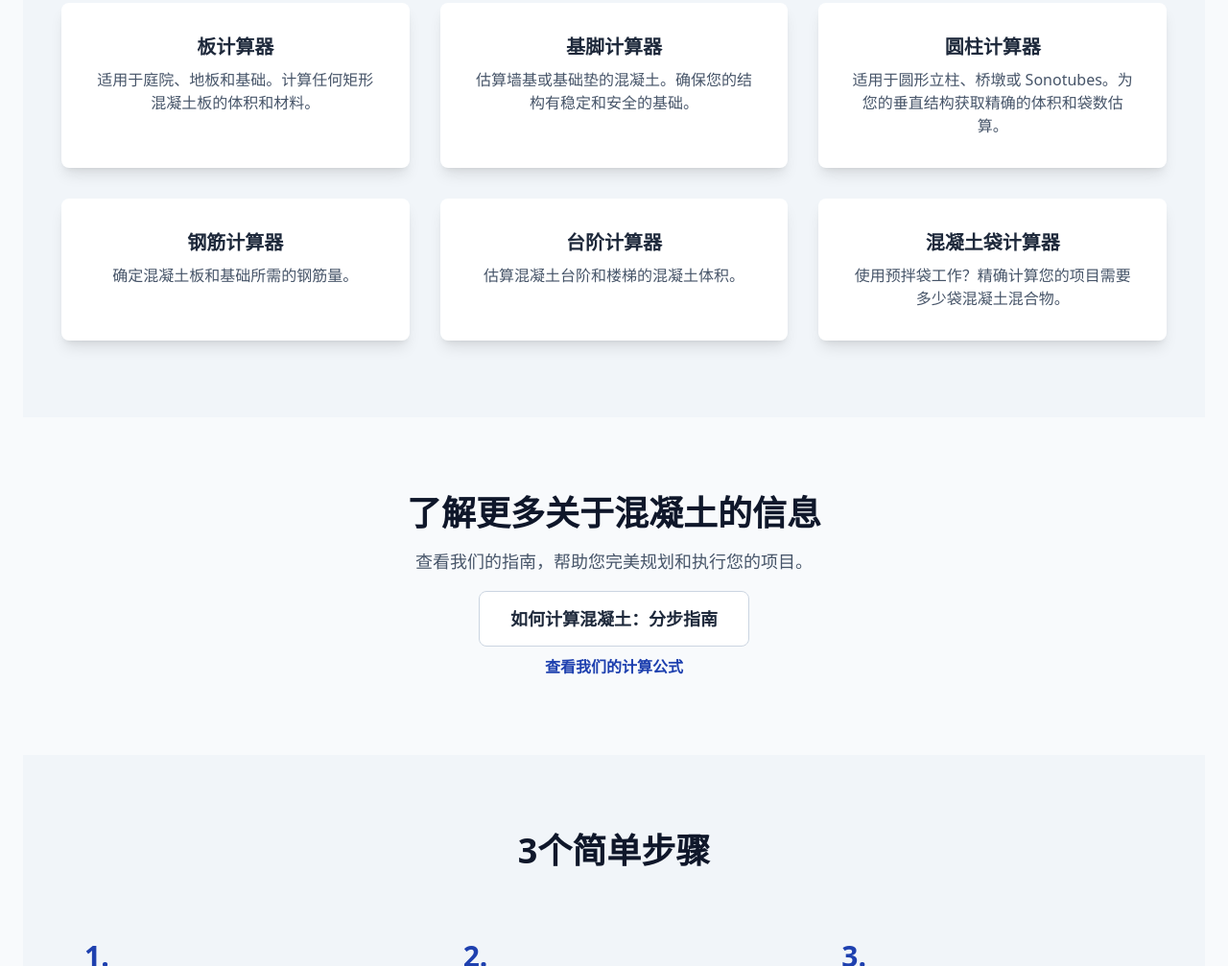
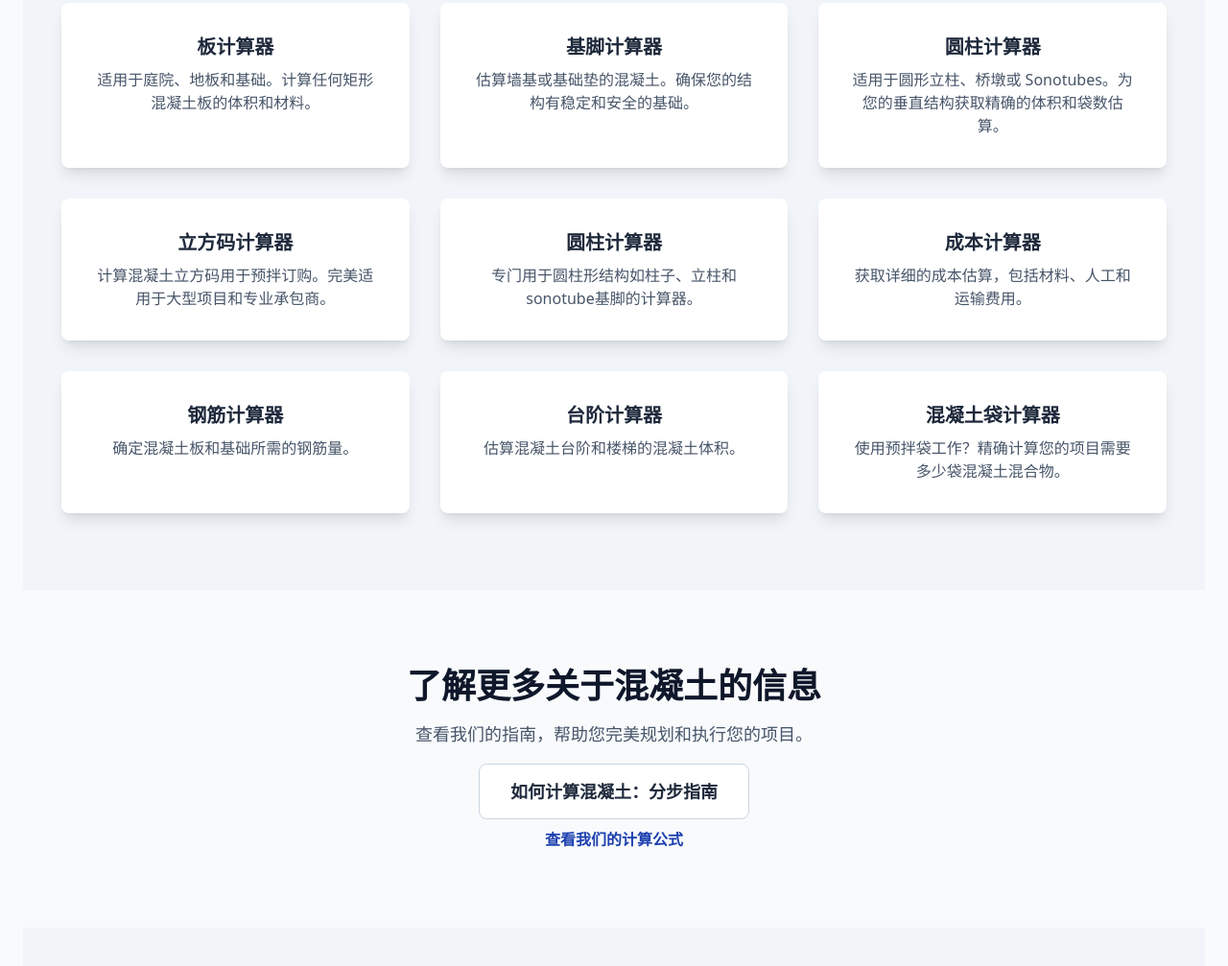
Before and after one commit to yunweiguo/concrete-calculator-vanilla, a plain HTML site: page zh/index.html in a window 1280 px wide. Shown: the part 1922-2929 px from the top of the page at 96% size. Drawn offline with nearby package versions, Linux system fonts and the light colour scheme.

Commit message:
主页优化

```diff
--- a/sitemap.xml
+++ b/sitemap.xml
@@ -83,6 +83,10 @@
     <lastmod>2025-07-19</lastmod>
   </url>
   <url>
+    <loc>https://concrete-calculator.pro/zh/concrete-calculator-yards.html</loc>
+    <lastmod>2025-09-01</lastmod>
+  </url>
+  <url>
     <loc>https://concrete-calculator.pro/zh/concrete-calculator-formula.html</loc>
     <lastmod>2025-07-11</lastmod>
   </url>
--- a/zh/header.html
+++ b/zh/header.html
@@ -15,9 +15,9 @@
                         <a href="/zh/slab-calculator.html" class="block px-4 py-2 text-sm text-slate-700 hover:bg-slate-100">板计算器</a>
                         <a href="/zh/footing-calculator.html" class="block px-4 py-2 text-sm text-slate-700 hover:bg-slate-100">地基计算器</a>
                         <a href="/zh/bag-calculator.html" class="block px-4 py-2 text-sm text-slate-700 hover:bg-slate-100">袋数计算器</a>
-                        <a href="/zh/rebar-calculator.html" class="block px-4 py-2 text-sm text-slate-700 hover:bg-slate-100">钢筋计算器</a>
-                        <a href="/zh/column-calculator.html" class="block px-4 py-2 text-sm text-slate-700 hover:bg-slate-100">圆柱计算器</a>
-                        <a href="/zh/stairs-calculator.html" class="block px-4 py-2 text-sm text-slate-700 hover:bg-slate-100">台阶计算器</a>
+                        <a href="/zh/concrete-calculator-yards.html" class="block px-4 py-2 text-sm text-slate-700 hover:bg-slate-100">立方码计算器</a>
+                        <a href="/zh/concrete-calculator-cylinder.html" class="block px-4 py-2 text-sm text-slate-700 hover:bg-slate-100">圆柱计算器</a>
+                        <a href="/zh/concrete-calculator-cost.html" class="block px-4 py-2 text-sm text-slate-700 hover:bg-slate-100">成本计算器</a>
                         <a href="/zh/rebar-calculator.html" class="block px-4 py-2 text-sm text-slate-700 hover:bg-slate-100">钢筋计算器</a>
                         <a href="/zh/column-calculator.html" class="block px-4 py-2 text-sm text-slate-700 hover:bg-slate-100">圆柱计算器</a>
                         <a href="/zh/stairs-calculator.html" class="block px-4 py-2 text-sm text-slate-700 hover:bg-slate-100">台阶计算器</a>
@@ -50,9 +50,9 @@
         <a href="/zh/slab-calculator.html" class="block px-3 py-2 rounded-md text-base font-medium text-slate-700 hover:text-brand-primary hover:bg-slate-100">板计算器</a>
         <a href="/zh/footing-calculator.html" class="block px-3 py-2 rounded-md text-base font-medium text-slate-700 hover:text-brand-primary hover:bg-slate-100">地基计算器</a>
         <a href="/zh/bag-calculator.html" class="block px-3 py-2 rounded-md text-base font-medium text-slate-700 hover:text-brand-primary hover:bg-slate-100">袋装混凝土计算器</a>
-        <a href="/zh/rebar-calculator.html" class="block px-3 py-2 rounded-md text-base font-medium text-slate-700 hover:text-brand-primary hover:bg-slate-100">钢筋计算器</a>
-        <a href="/zh/column-calculator.html" class="block px-3 py-2 rounded-md text-base font-medium text-slate-700 hover:text-brand-primary hover:bg-slate-100">圆柱计算器</a>
-        <a href="/zh/stairs-calculator.html" class="block px-3 py-2 rounded-md text-base font-medium text-slate-700 hover:text-brand-primary hover:bg-slate-100">台阶计算器</a>
+        <a href="/zh/concrete-calculator-yards.html" class="block px-3 py-2 rounded-md text-base font-medium text-slate-700 hover:text-brand-primary hover:bg-slate-100">立方码计算器</a>
+        <a href="/zh/concrete-calculator-cylinder.html" class="block px-3 py-2 rounded-md text-base font-medium text-slate-700 hover:text-brand-primary hover:bg-slate-100">圆柱计算器</a>
+        <a href="/zh/concrete-calculator-cost.html" class="block px-3 py-2 rounded-md text-base font-medium text-slate-700 hover:text-brand-primary hover:bg-slate-100">成本计算器</a>
         <a href="/zh/rebar-calculator.html" class="block px-3 py-2 rounded-md text-base font-medium text-slate-700 hover:text-brand-primary hover:bg-slate-100">钢筋计算器</a>
         <a href="/zh/column-calculator.html" class="block px-3 py-2 rounded-md text-base font-medium text-slate-700 hover:text-brand-primary hover:bg-slate-100">圆柱计算器</a>
         <a href="/zh/stairs-calculator.html" class="block px-3 py-2 rounded-md text-base font-medium text-slate-700 hover:text-brand-primary hover:bg-slate-100">台阶计算器</a>
--- a/zh/index.html
+++ b/zh/index.html
@@ -329,6 +329,21 @@
                         <h3 class="font-bold text-xl text-slate-800">圆柱计算器</h3>
                         <p class="text-slate-600 mt-2">适用于圆形立柱、桥墩或 Sonotubes。为您的垂直结构获取精确的体积和袋数估算。</p>
                     </a>
+                    <!-- Yards Calculator -->
+                    <a href="/zh/concrete-calculator-yards.html" class="block bg-white p-8 rounded-lg shadow-lg border-slate-200 text-center hover:shadow-xl hover:-translate-y-2 transition-all duration-300">
+                        <h3 class="font-bold text-xl text-slate-800">立方码计算器</h3>
+                        <p class="text-slate-600 mt-2">计算混凝土立方码用于预拌订购。完美适用于大型项目和专业承包商。</p>
+                    </a>
+                    <!-- Cylinder Calculator -->
+                    <a href="/zh/concrete-calculator-cylinder.html" class="block bg-white p-8 rounded-lg shadow-lg border-slate-200 text-center hover:shadow-xl hover:-translate-y-2 transition-all duration-300">
+                        <h3 class="font-bold text-xl text-slate-800">圆柱计算器</h3>
+                        <p class="text-slate-600 mt-2">专门用于圆柱形结构如柱子、立柱和sonotube基脚的计算器。</p>
+                    </a>
+                    <!-- Cost Calculator -->
+                    <a href="/zh/concrete-calculator-cost.html" class="block bg-white p-8 rounded-lg shadow-lg border-slate-200 text-center hover:shadow-xl hover:-translate-y-2 transition-all duration-300">
+                        <h3 class="font-bold text-xl text-slate-800">成本计算器</h3>
+                        <p class="text-slate-600 mt-2">获取详细的成本估算，包括材料、人工和运输费用。</p>
+                    </a>
                     <!-- Rebar Calculator -->
                     <a href="/zh/rebar-calculator.html" class="block bg-white p-8 rounded-lg shadow-lg border-slate-200 text-center hover:shadow-xl hover:-translate-y-2 transition-all duration-300">
                         <h3 class="font-bold text-xl text-slate-800">钢筋计算器</h3>
```
Also changed, not shown: index.html (+12 -0 lines).
